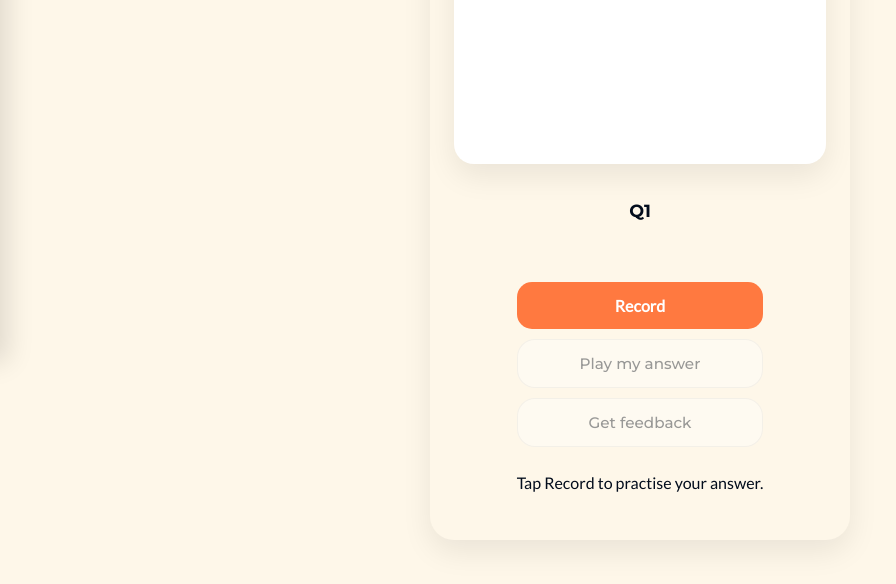
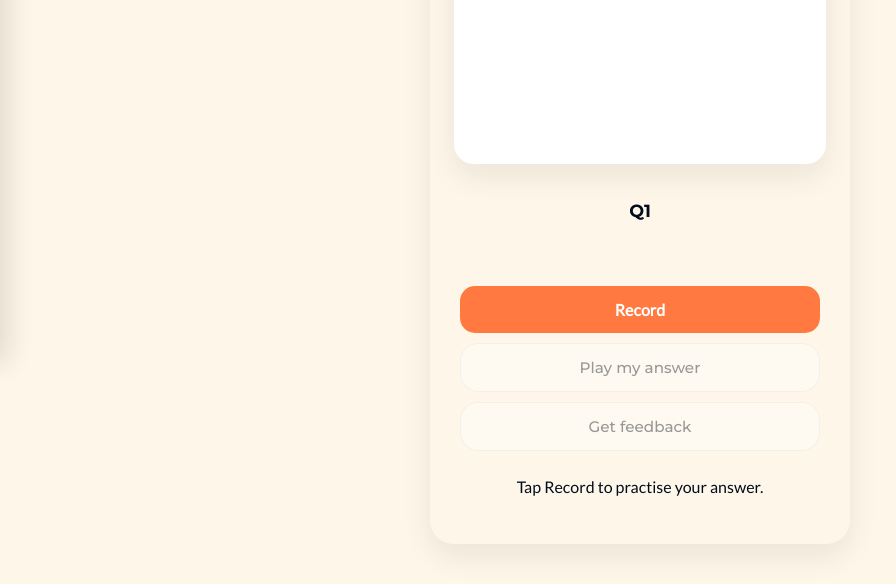
Before and after one commit to ziggystardustlives/interview-trainer, a website: page practice.html in a window 1280 px wide. Shown: the part 438-1022 px from the top of the page, without its empty margins (0-896 px from the left). Drawn offline with Linux system fonts and the light colour scheme.

Commit message:
Update styles.css

```diff
--- a/styles.css
+++ b/styles.css
@@ -650,3 +650,21 @@ box-shadow: 8px 0 25px rgba(0, 0, 0, 0.12);
   margin: 0 auto;
   box-shadow: 0 4px 10px rgba(0,0,0,0.15);
 }
+/* ==== FORCE CONSISTENT BUTTON WIDTHS ON PRACTICE SCREEN ==== */
+
+.practice__controls {
+  width: 100%;
+  max-width: 360px;          /* tweak if you want slightly wider/narrower */
+  margin: 24px auto 0;       /* centres the whole block */
+}
+
+.practice__controls button,
+#recordButton,
+#playAnswerButton,
+#feedbackButton {
+  display: flex;              /* keep text centred */
+  align-items: center;
+  justify-content: center;
+  width: 100% !important;     /* same width in ALL states */
+  box-sizing: border-box;
+}
```
